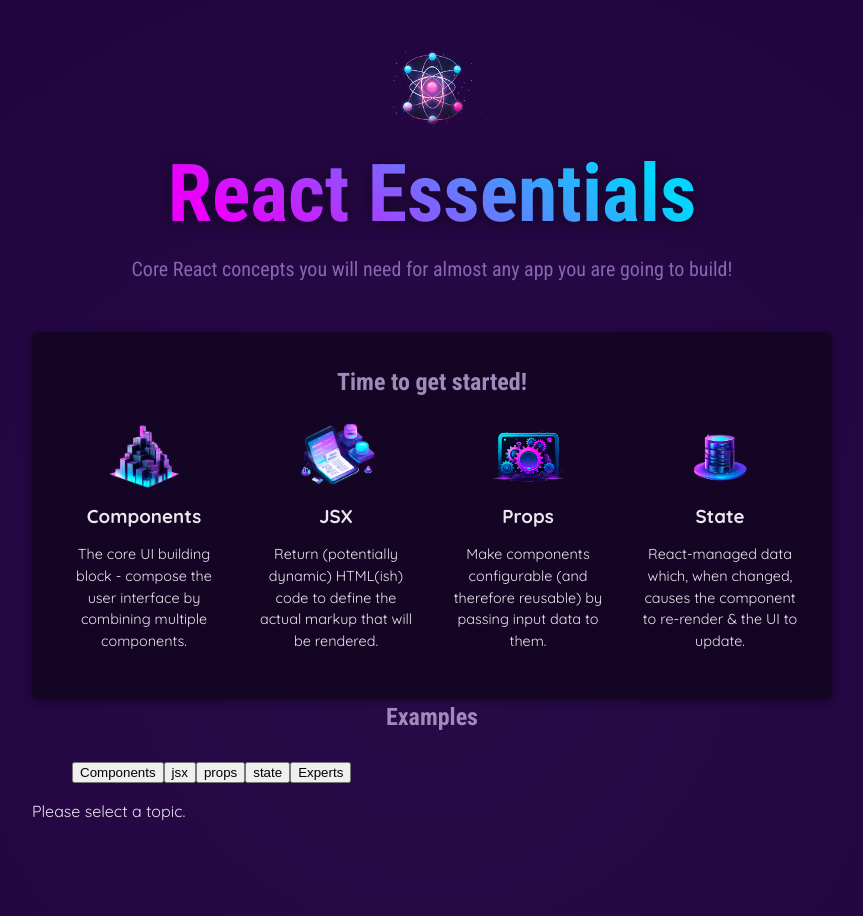
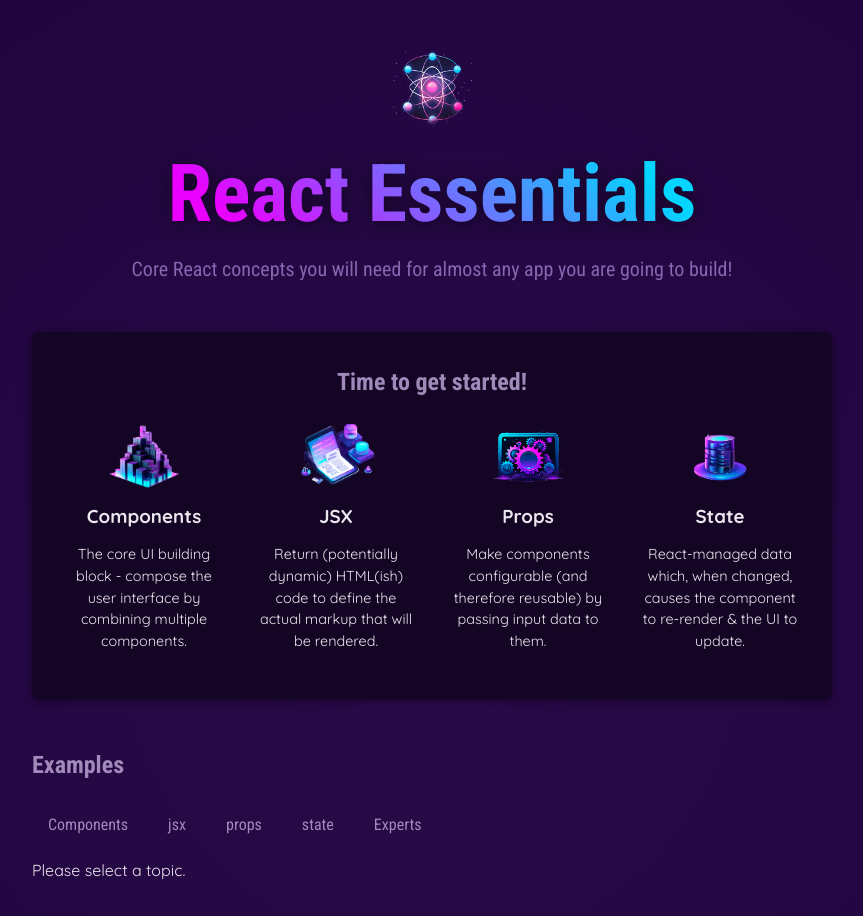
Before and after one commit to kutagorn/StarterProjectReact, a React (Vite) app: page / in a window 1280 px wide. Shown: the top 916 px of the page, without its empty margins (208-1071 px from the left). Built offline with nearby package versions, Linux system fonts and the light colour scheme.

Commit message:
Forwarding Props to Wrapped Elements

```diff
--- a/src/components/Examples.jsx
+++ b/src/components/Examples.jsx
@@ -57,36 +57,36 @@
   }
 
   return (
-    <Section title="Examples">
+    <Section title="Examples" id="examples" className ="examples">
         <menu>
         {/* <TabButton>Components</TabButton> <---Children usage*/}
         <TabButton
           isSelected={selectedTopic === "components"}
-          onSelect={() => handleSelect("components")}
+          onClick={() => handleSelect("components")}
         >
           Components{" "}
         </TabButton>
         <TabButton
           isSelected={selectedTopic === "jsx"}
-          onSelect={() => handleSelect("jsx")}
+          onClick={() => handleSelect("jsx")}
         >
           jsx{" "}
         </TabButton>
         <TabButton
           isSelected={selectedTopic === "props"}
-          onSelect={() => handleSelect("props")}
+          onClick={() => handleSelect("props")}
         >
           props{" "}
         </TabButton>
         <TabButton
           isSelected={selectedTopic === "state"}
-          onSelect={() => handleSelect("state")}
+          onClick={() => handleSelect("state")}
         >
           state{" "}
         </TabButton>
         <TabButton
           isSelected={selectedTopic === "Experts"}
-          onSelect={() => handleExpert("Experts")}
+          onClick={() => handleExpert("Experts")}
         >
           Experts{" "}
         </TabButton>
--- a/src/components/Section.jsx
+++ b/src/components/Section.jsx
@@ -1,8 +1,14 @@
-export default function Section({ title, children, }) { //Forwarded props/ proxy props pattern
-    return (
-        <section>
-            <h2>{title}</h2>
-            {children}
-        </section>
-    )
+export default function Section({ title, children, ...props }) {
+  //Forwarded props/ proxy props pattern
+  // ...props is used for :But this three dots thing here is built into JavaScript
+  // and basically tells JavaScript
+  // to collect all other props
+  // that might be received on this section component
+  // and merge them into a props object.
+  return (
+    <section {...props}>
+      <h2>{title}</h2>
+      {children}
+    </section>
+  );
 }
--- a/src/components/TabButton.jsx
+++ b/src/components/TabButton.jsx
@@ -12,9 +12,9 @@
 }
 */
 
-export default function TabButton({ children, onSelect, isSelected }) {
+export default function TabButton({ children , isSelected, ...props }) {
   return (
-    <button className={isSelected ? "active" : undefined} onClick={onSelect}>
+    <button className={isSelected ? "active" : undefined} {...props}>
       {children}
     </button>
   );
```
